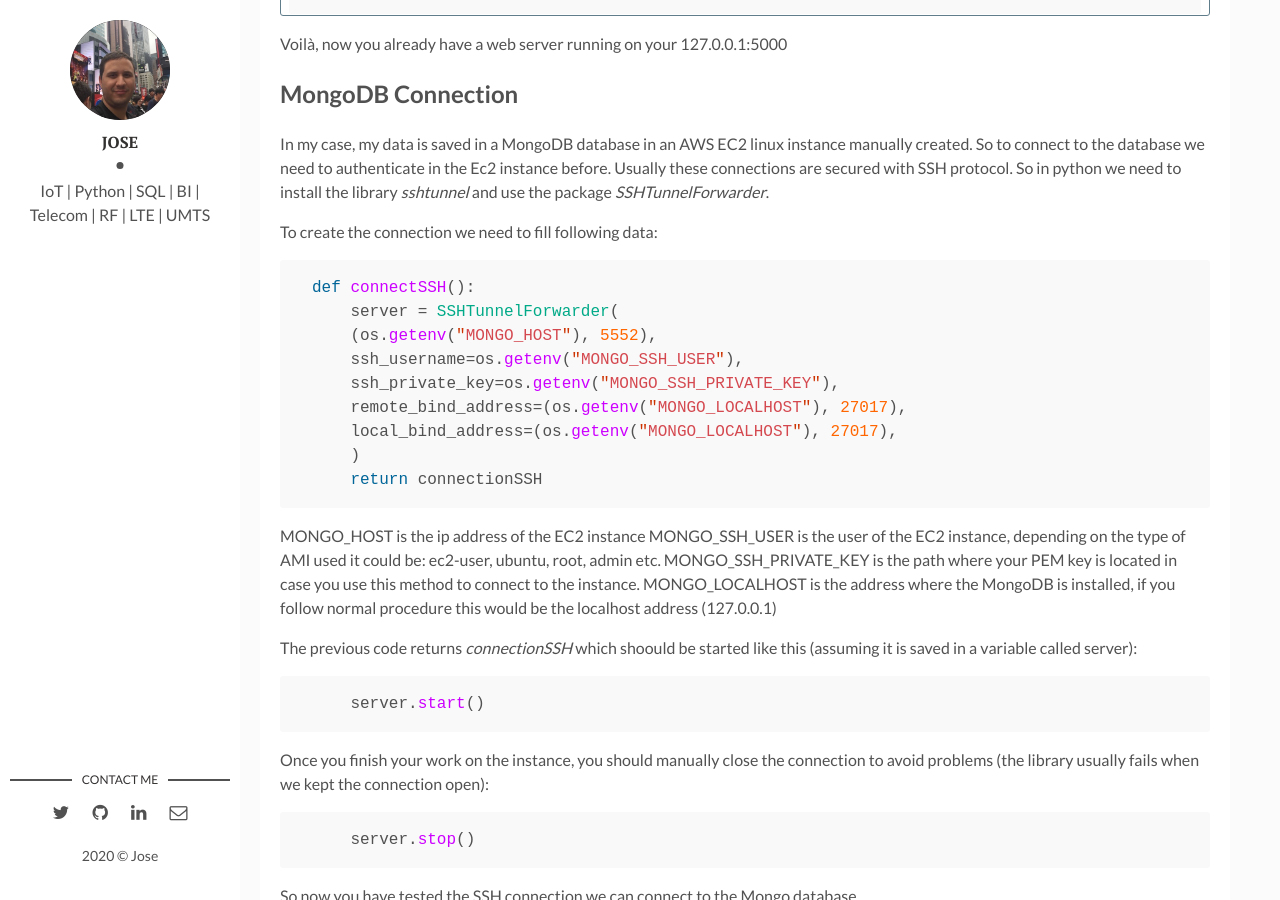
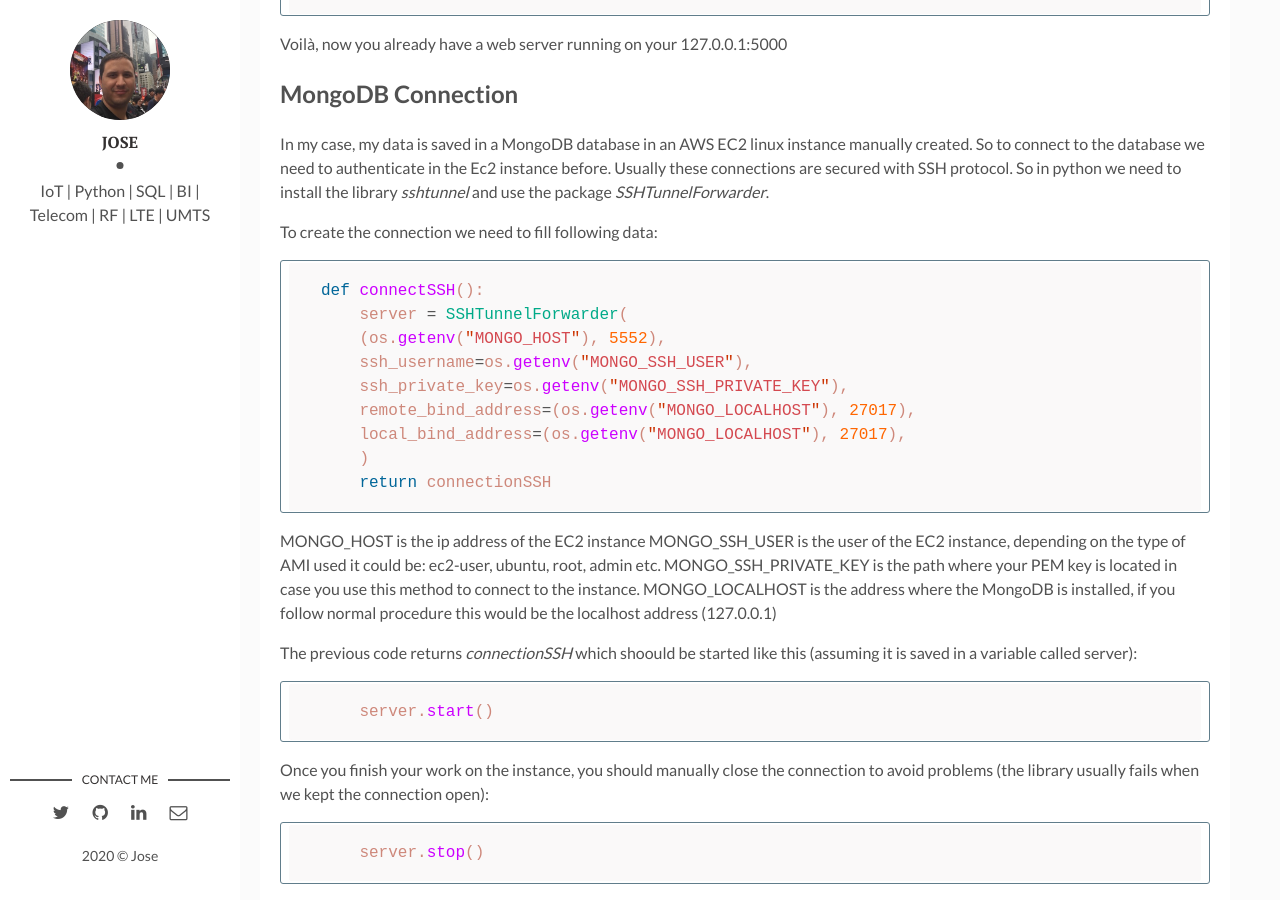
Before and after one commit to joch182/joch182.github.io, a Jekyll site: the page built from _posts/2020-06-06-working-flask-mongodb-chartjs-data-visualization-python.markdown, in a window 1280 px wide and 900 px high, scrolled down 1150 px. Built offline with Jekyll 4.4.1, drawn with Linux system fonts in a browser that asks for light colours; emoji names are drawn with the system emoji font; comment, search, counter and statistics services are not loaded.

Commit message:
Update markdown for python block code

````diff
--- a/_posts/2020-06-06-working-flask-mongodb-chartjs-data-visualization-python.markdown
+++ b/_posts/2020-06-06-working-flask-mongodb-chartjs-data-visualization-python.markdown
@@ -34,7 +34,7 @@ In my case, my data is saved in a MongoDB database in an AWS EC2 linux instance
 
 To create the connection we need to fill following data:
 
-{% highlight python %}
+```python
 def connectSSH():
     server = SSHTunnelForwarder(
     (os.getenv("MONGO_HOST"), 5552),
@@ -44,7 +44,7 @@ def connectSSH():
     local_bind_address=(os.getenv("MONGO_LOCALHOST"), 27017),
     )
     return connectionSSH
-{% endhighlight %}
+```
 
 MONGO_HOST is the ip address of the EC2 instance
 MONGO_SSH_USER is the user of the EC2 instance, depending on the type of AMI used it could be: ec2-user, ubuntu, root, admin etc.
@@ -53,21 +53,21 @@ MONGO_LOCALHOST is the address where the MongoDB is installed, if you follow nor
 
 The previous code returns *connectionSSH* which shoould be started like this (assuming it is saved in a variable called server):
 
-{% highlight python %}
+```python
     server.start()
-{% endhighlight %}
+```
 
 Once you finish your work on the instance, you should manually close the connection to avoid problems (the library usually fails when we kept the connection open):
 
-{% highlight python %}
+```python
     server.stop()
-{% endhighlight %}
+```
 
 So now you have tested the SSH connection we can connect to the Mongo database.
 
-{% highlight python %}
+```python
     client = MongoClient(os.getenv("MONGO_LOCALHOST"), 27017)
-{% endhighlight %}
+```
 
 At this point you can perform any query on the Mongo database with the variable client.
 
@@ -77,21 +77,21 @@ To perform queries on MongoDB with python we use the library *PyMongo* which is
 
 To start performing query we need to define the DB where the query will be executed. In the following example we select 'company' as the DB
 
-{% highlight python %}
+```python
     db = client['company']
-{% endhighlight %}
+```
 
 On the *db* variable we can perform the MongoDB queries, let's do with some examples:
 
-{% highlight python %}
+```python
     usersData = db.users.find({"type": 0}, {'_id': 1, 'email': 1, 'created_at': 1})
-{% endhighlight %}
+```
 
 Previous query is executed in the collection *users*, the first '{}' is used to add some filters, in this case we are querying all the users where the field *type* is 0. The second '{}' is to define what fields to get from the query, sometimes the collection has too many fields and we only need few, so we use this second array to define which fields to obtain.
 
 The result are saved as *cursor* object in usersData, that means that you need to iterate over the cursor with a loop similar to this:
 
-{% highlight python %}
+```python
     total_users = 0
     recent24h_users = 0
     recentWeek_users = 0
@@ -107,7 +107,7 @@ The result are saved as *cursor* object in usersData, that means that you need t
             'recent24hUsers': recent24h_users,
             'recentWeekusers': recentWeek_users
     }
-{% endhighlight %}
+```
 
 So in previous code snipet we are counting the total of users registered in the collection, the total users registered in the past 24 hours and 7 days and storing the data in a dict object.
 
@@ -115,9 +115,9 @@ So in previous code snipet we are counting the total of users registered in the
 
 Now that we have our data collected from MongoDB we need to pass it to our view to chart. For this case we use a method provided by flask called *render_template*
 
-{% highlight python %}
+```python
     return render_template('dashboard.html', KPIUsers=getKPIUsers)
-{% endhighlight %}
+```
 
 Previous code loads the 'dashboard.html' file and send a the data in a variable called KPIUsers.
 
````
